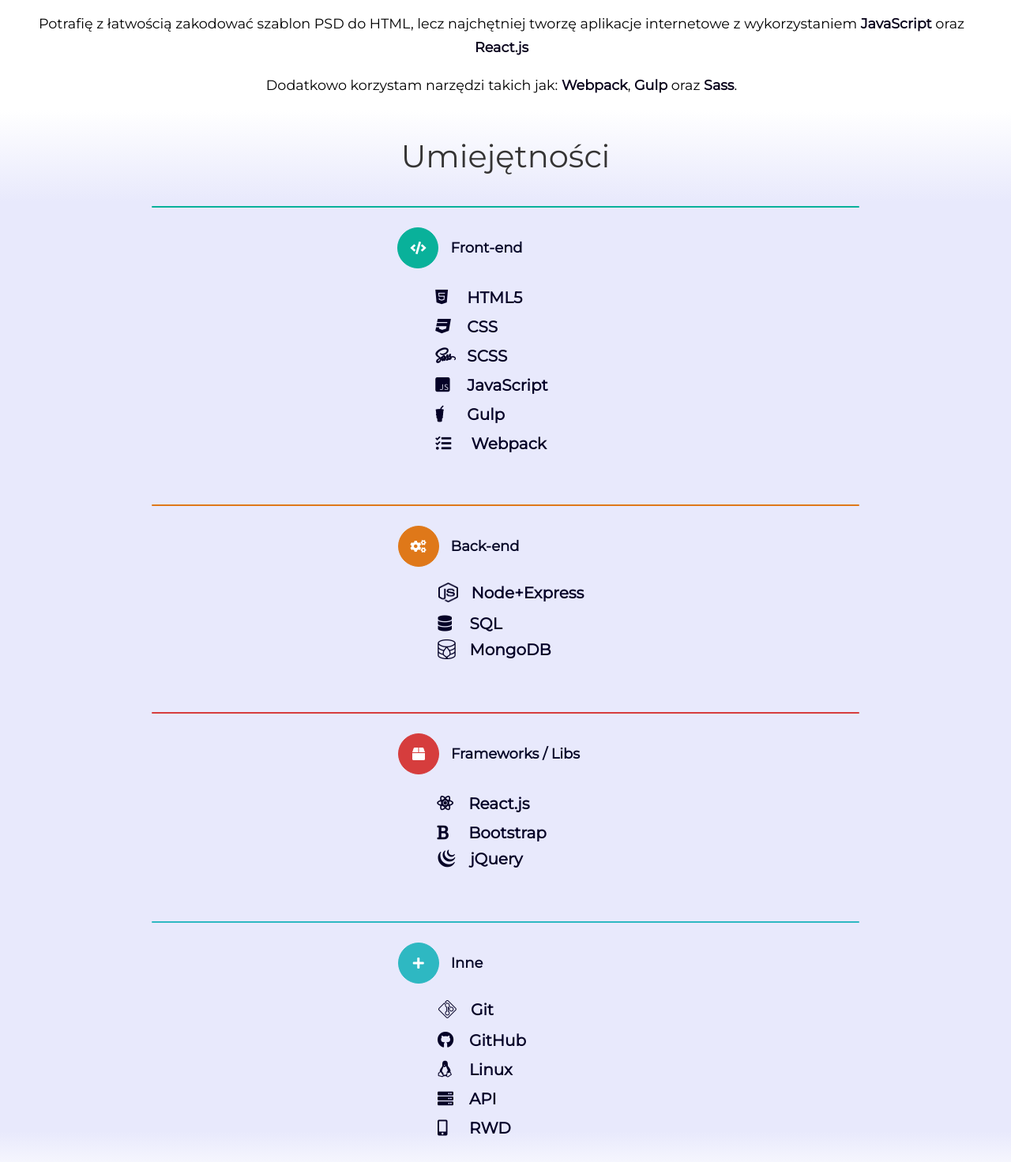
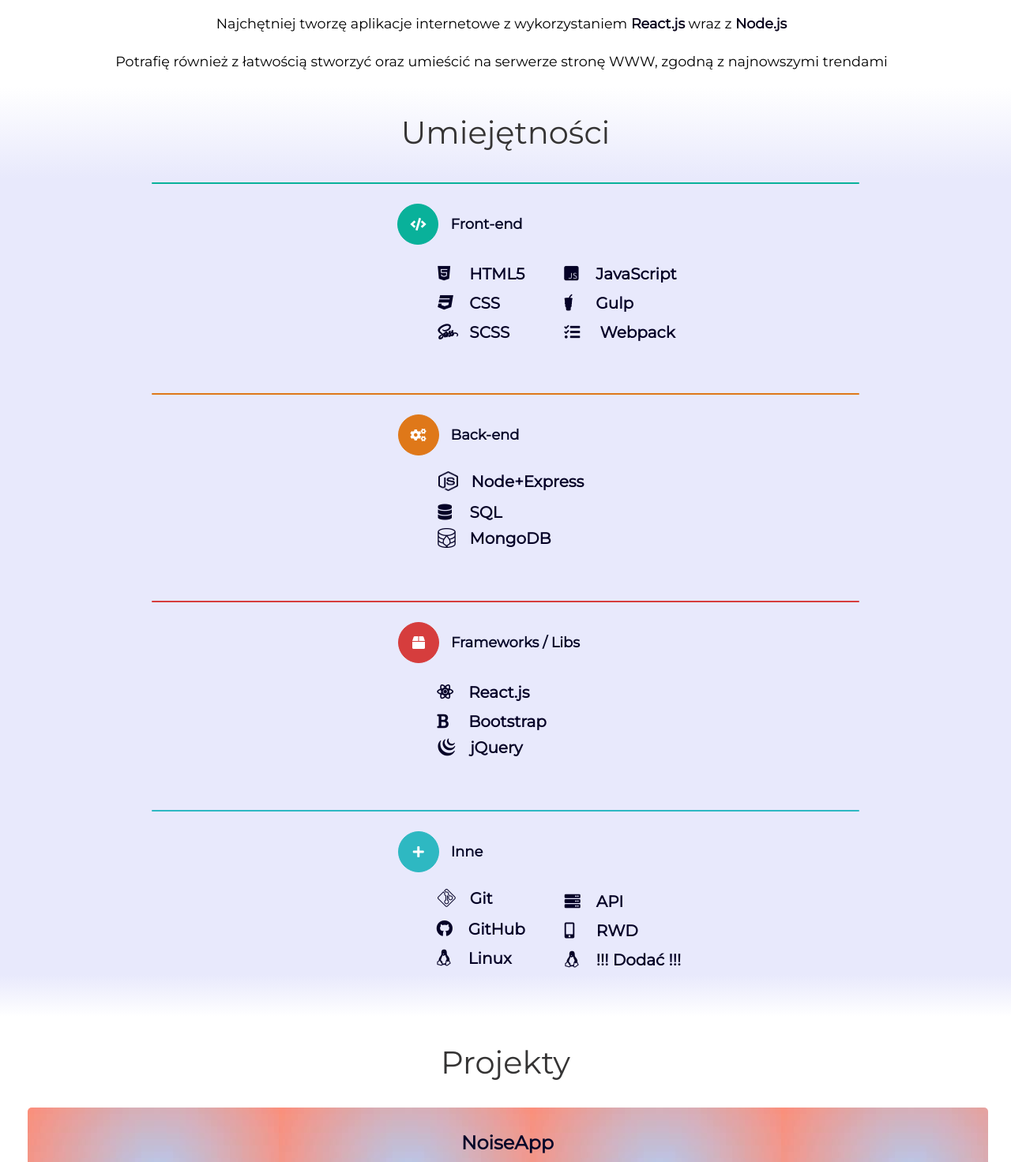
Before and after one commit to bartOlech/Portfolio, a website: page src/index.html in a window 1280 px wide. Shown: the part 1128-2600 px from the top of the page at 79% size. Drawn offline with Linux system fonts and the light colour scheme.

Commit message:
improve the width of the element on the desktop size

```diff
--- a/src/css/style.css
+++ b/src/css/style.css
@@ -371,9 +371,10 @@
     display:none;
 }
 .text-button{
-    font-family: 'Segoe UI', Tahoma, Geneva, Verdana, sans-serif;
+    font-family: 'Rubik', sans-serif;
     font-weight: 800;
     font-size: 1.6px;
+    color: #25242A;
 }
 
 @keyframes fadeIn {
@@ -616,6 +617,18 @@
     .cv{
         margin-left: 28px;
     }
+    .skills-tools .rwd-list{
+        display: flex;
+    }
+    .rwd-list-first-child{
+        margin-right: 50px;
+    }
+    .rwd-list-other{
+        margin-right: -195px;
+    }
+    .rwd-list-front{
+        margin-right: -166px;
+    }
 }
 @media only screen and (min-width:1150px){
     .contact-form{
--- a/src/index.html
+++ b/src/index.html
@@ -47,15 +47,14 @@
                 <h2 class='tittle-section'>O mnie</h2>
                 <p class='about-me-description'>Jestem studentem 2 roku Akademii Górniczo-Hutniczej w Krakowie. Od
                     dwóch lat
-                    rozwijam swoje umiejętności jako Front-End oraz Back-end Developer .
+                    rozwijam swoje umiejętności jako Front-End oraz Back-end Developer.
                 </p>
                 <p class='about-me-description'>
-                    Potrafię z łatwością zakodować szablon
-                    PSD do HTML, lecz najchętniej tworzę aplikacje internetowe z wykorzystaniem <b>JavaScript</b> oraz
-                    <b>React.js</b>
+                     Najchętniej tworzę aplikacje internetowe z wykorzystaniem <b>React.js</b> wraz z
+                    <b>Node.js</b>
                 </p>
                 <p class='about-me-description'>
-                    Dodatkowo korzystam narzędzi takich jak: <b>Webpack</b>, <b>Gulp</b> oraz <b>Sass</b>.
+                    Potrafię również z łatwością stworzyć oraz umieścić na serwerze stronę WWW, zgodną z najnowszymi trendami
                 </p>
             </div>
         </div>
@@ -66,6 +65,7 @@
                 <h2 class="tittle-section">Umiejętności</h2>
             </header>
             <!--Front-end-->
+            <div class='frontend-skills'>
                 <div class='horizontal-line front-color'></div>
                 <div class="skewed-bg">
                     <div class='box-skills'>
@@ -73,18 +73,25 @@
                         <span class='skills-tittle-text'>Front-end</span>
                     </div>
                     <div class='skills-tools'>
-                    <ul>
+                        <ul class='rwd-list rwd-list-front'>
+                            <div class='rwd-list-first-child'>
                                 <li><i class="fab fa-html5 ico"></i>HTML5</li>
                                 <li><i class="fab fa-css3 ico"></i>CSS</li>
                                 <li><i class="fab fa-sass ico"></i>SCSS</li>
+                            </div>
+                            <div>
                                 <li><i class="fab fa-js-square ico"></i>JavaScript</li>
                                 <li><i class="fab fa-gulp ico"></i>Gulp</li>
                                 <li><i class="fas fa-tasks ico"></i> Webpack</li>
+                            </div>
                         </ul>
                     </div>
                 </div>
+            </div>
+
+            <!--Back-end-->
+            <div class='backend-skils'>
                 <div class='horizontal-line back-color'></div>
-            <!--Back-end-->
                 <div class="skewed-bg">
                     <div class='box-skills box-skills-b'>
                         <div class='skills-main-icon-back skills-main-icon'><i class="fas fa-cogs"></i></div>
@@ -92,15 +99,19 @@
                     </div>
                     <div class='skills-tools skills-tools-back-end'>
                         <ul>
-                        <li style='position:relative'><img class='ico-photo' src='./img/icons/node.png' /><span class='ico-photo-text'>Node+Express</span></li>
+                            <li style='position:relative'><img class='ico-photo' src='./img/icons/node.png' /><span
+                                    class='ico-photo-text'>Node+Express</span></li>
                             <li><i class="fas fa-database ico"></i>SQL</li>
                             <li style='position:relative; margin-left: -2px'><img class='ico-photo' src='./img/icons/mongo5.png' /><span
                                     class='ico-photo-text'>MongoDB</span></li>
                         </ul>
                     </div>
                 </div>
+            </div>
+
+            <!--Frameworks / Libs-->
+            <div class='framework-skils'>
                 <div class='horizontal-line libs-color'></div>
-            <!--Frameworks / Libs-->
                 <div class="skewed-bg">
                     <div class='box-skills box-skills-f'>
                         <div class='skills-main-icon-fram skills-main-icon'><i class="fas fa-box"></i></div>
@@ -115,26 +126,36 @@
                         </ul>
                     </div>
                 </div>
+            </div>
+
+            <!--Other-->
+            <div class='other-skills'>
                 <div class='horizontal-line other-color'></div>
-            <!--Inne-->
                 <div class="skewed-bg-last">
                     <div class='box-skills box-skills-i'>
                         <div class='skills-main-icon-other skills-main-icon'><i class="fas fa-plus"></i></div>
                         <span class='skills-tittle-text'>Inne</span>
                     </div>
                     <div class='skills-tools skills-tools-other'>
-                    <ul>
+                        <ul  class='rwd-list rwd-list-other'>
+                            <div class='rwd-list-first-child'>
                                 <li style='position:relative'><img class='ico-photo' src='./img/icons/icons8-git-50.png' /><span
                                         class='ico-photo-text'>Git</span></li>
                                 <li><i class="fab fa-github ico"></i>GitHub</li>
                                 <li><i class="fab fa-linux ico"></i>Linux</li>
+                            </div>
+                            <div>
                                 <li><i class="fas fa-server ico"></i>API</li>
                                 <li><i class="fas fa-mobile-alt ico"></i>RWD</li>
+                                 <li><i class="fab fa-linux ico"></i>!!! Dodać !!!</li>
+                            </div>
                         </ul>
                     </div>
                 </div>
+            </div>
+
     </section>
-    <!--Projekty-->
+    <!--Projects-->
     <section>
         <div class="section-projects">
             <h2 class="tittle-section">Projekty</h2>
@@ -267,7 +288,7 @@
                     <div class='contact-phone'><i class="fas fa-phone-square"></i> <span class='phone'>730 723 751</span><br /></div>
                     <div class='contact-email'><i class="far fa-envelope"></i><span class='email'>olech.bartlomiej@gmail.com</span></div>
                 </div>
-                <div class='cv'><img class='cv-ico' src='./img/icons/cv.png'/><a href='#'>Pobierz cv</a></div>
+                <div class='cv'><img class='cv-ico' src='./img/icons/cv.png' /><a href='#'>Pobierz cv</a></div>
             </div>
 
             <form method='POST' class='contact-form'>
```
Lines whose indentation alone changed are shown as unchanged.
